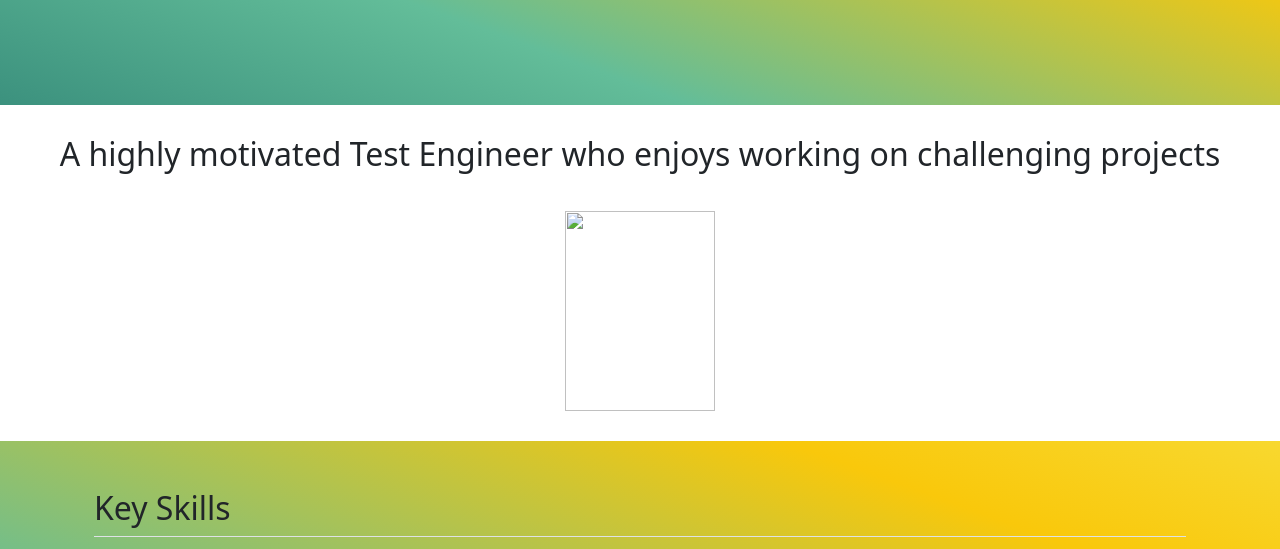
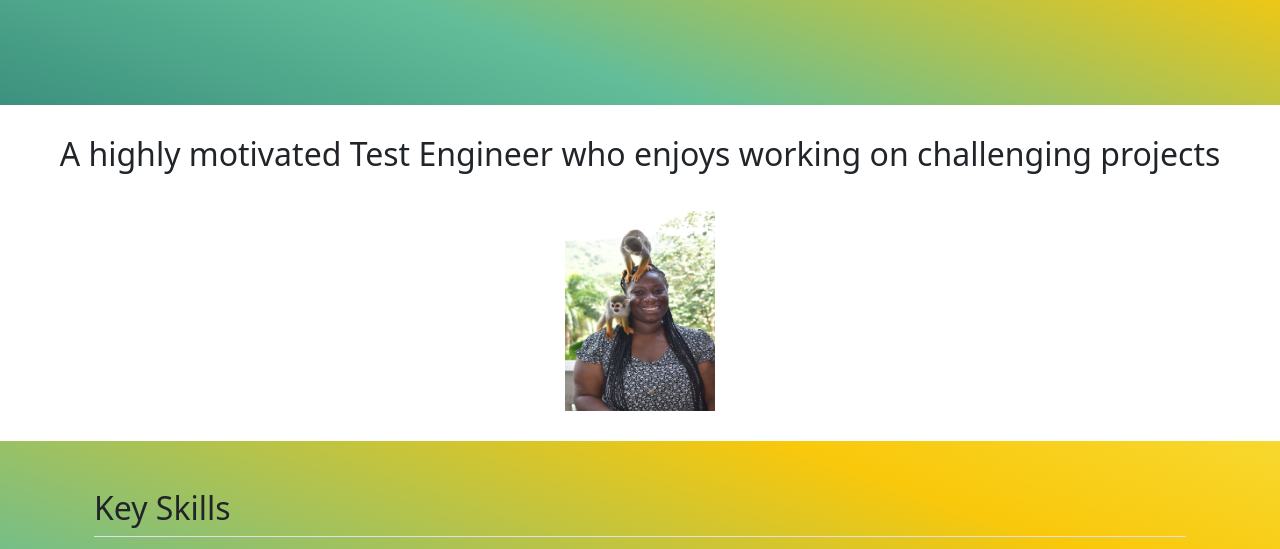
Before and after one commit to ellishama/portfolio, a plain HTML site: page index.html in a window 1280 px wide. Shown: the part 251-800 px from the top of the page. Drawn offline with nearby package versions, Linux system fonts and the light colour scheme; files whose address does not match are found by name.

Commit message:
Add files via upload

```diff
--- a/index.html
+++ b/index.html
@@ -78,7 +78,7 @@
         <div class="bd-example m-0 border-0">
           <img
             class="profile"
-            src="./assets/images/ellie.JPG"
+            src="Personal Site/assets/images/ellie.JPG"
             height="200"
             width="150"
           />
```
